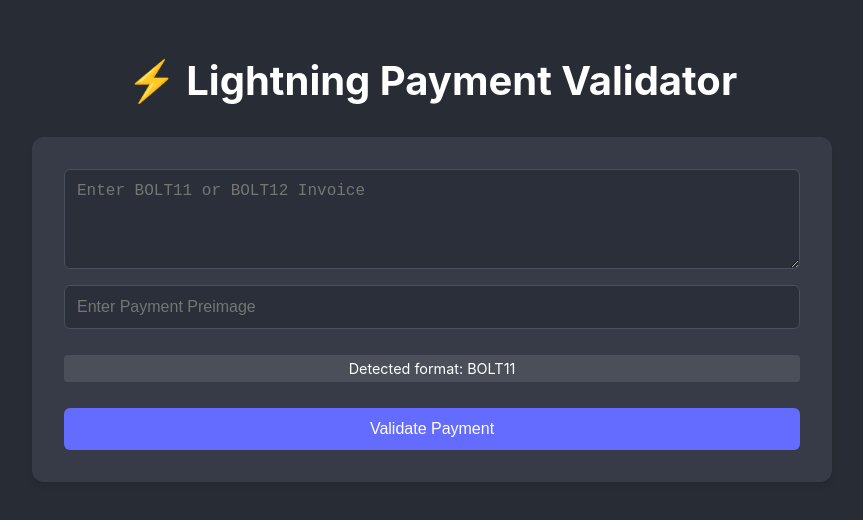
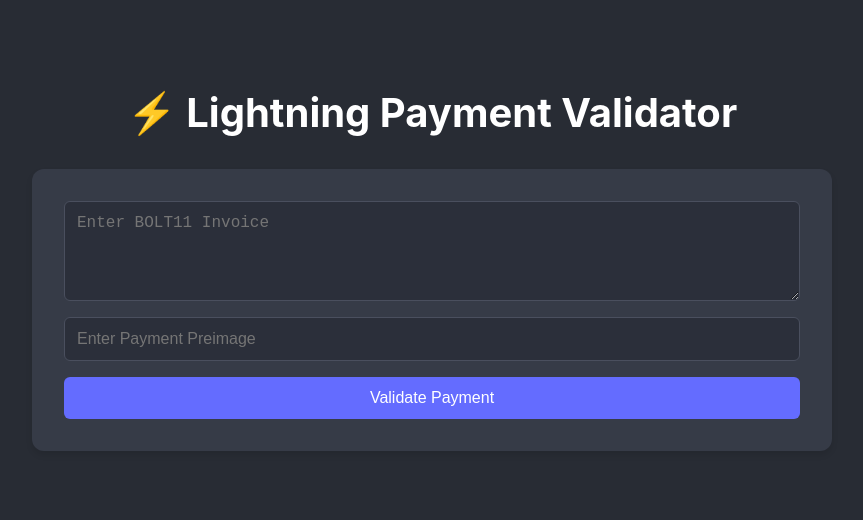
Before and after one commit to kingonly/validate-payment, a React (Create React App) app: page / in a window 1280 px wide. Shown: the part 144-664 px from the top of the page, without its empty margins (208-1071 px from the left). Built offline with nearby package versions, Linux system fonts and the light colour scheme.

Commit message:
Revert "Add BOLT12 support using boltz-bolt12 package"
This reverts commit 146dee9f4e1cacc5bdeefbdc30d8c8e071cecfcf.

```diff
--- a/package.json
+++ b/package.json
@@ -7,7 +7,6 @@
     "@testing-library/react": "^13.4.0",
     "@testing-library/user-event": "^13.5.0",
     "assert": "^2.1.0",
-    "boltz-bolt12": "^0.1.3",
     "buffer": "^6.0.3",
     "cross-env": "^7.0.3",
     "https-browserify": "^1.0.0",
--- a/src/App.css
+++ b/src/App.css
@@ -110,11 +110,3 @@ textarea.input-field {
     transform: rotate(360deg);
   }
 }
-
-.invoice-type {
-  margin: 10px 0;
-  padding: 5px 10px;
-  background-color: rgba(255, 255, 255, 0.1);
-  border-radius: 4px;
-  font-size: 0.9em;
-}
--- a/src/App.js
+++ b/src/App.js
@@ -1,43 +1,30 @@
 import React from 'react';
 import { useState, useEffect, useCallback } from 'react';
-import { decode as decodeBolt11 } from 'light-bolt11-decoder';
-import { decode as decodeBolt12 } from 'boltz-bolt12';
+import { decode } from 'light-bolt11-decoder';
 import './App.css';
 import { Buffer } from 'buffer';
 import { Helmet } from 'react-helmet';
 
-window.Buffer = Buffer;
+window.Buffer = Buffer; // This is important for bolt11 to work
 
 function App() {
   const [invoice, setInvoice] = useState('');
   const [preimage, setPreimage] = useState('');
   const [validationResult, setValidationResult] = useState(null);
   const [isLoading, setIsLoading] = useState(false);
-  const [invoiceType, setInvoiceType] = useState('bolt11');
 
   const validatePayment = useCallback(async () => {
     try {
       setIsLoading(true);
 
+      // Validate inputs
       if (!invoice.trim() || !preimage.trim()) {
         throw new Error('Please provide both invoice and preimage');
       }
 
-      // Detect and decode invoice based on format
-      let paymentHash;
-      if (invoice.startsWith('lnbc') || invoice.startsWith('lntb')) {
-        // BOLT11 invoice
-        const decodedInvoice = decodeBolt11(invoice);
-        paymentHash = decodedInvoice.sections.find(section => section.name === 'payment_hash')?.value;
-        setInvoiceType('bolt11');
-      } else if (invoice.startsWith('lno1')) {
-        // BOLT12 offer/invoice
-        const decodedInvoice = decodeBolt12(invoice);
-        paymentHash = decodedInvoice.paymentHash;
-        setInvoiceType('bolt12');
-      } else {
-        throw new Error('Unsupported invoice format');
-      }
+      // Decode the BOLT11 invoice
+      const decodedInvoice = decode(invoice);
+      const paymentHash = decodedInvoice.sections.find(section => section.name === 'payment_hash')?.value;
 
       if (!paymentHash) {
         throw new Error('Invalid invoice: payment hash not found');
@@ -105,7 +92,7 @@ function App() {
         <h1>⚡ Lightning Payment Validator</h1>
         <div className="form-container">
           <textarea
-            placeholder="Enter BOLT11 or BOLT12 Invoice"
+            placeholder="Enter BOLT11 Invoice"
             value={invoice}
             onChange={(e) => setInvoice(e.target.value.replace(/[\s\n]+/g, ''))}
             onKeyDown={handleKeyPress}
@@ -119,11 +106,6 @@ function App() {
             onKeyDown={handleKeyPress}
             className="input-field"
           />
-          {invoiceType && (
-            <div className="invoice-type">
-              Detected format: {invoiceType.toUpperCase()}
-            </div>
-          )}
           <button
             onClick={validatePayment}
             disabled={isLoading}
```
Also changed, not shown: 1 other file (tests, documents, lock files or other folders).
